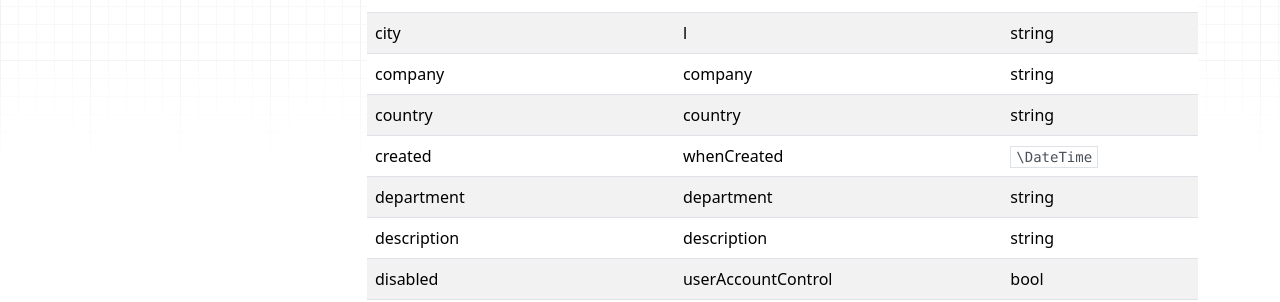
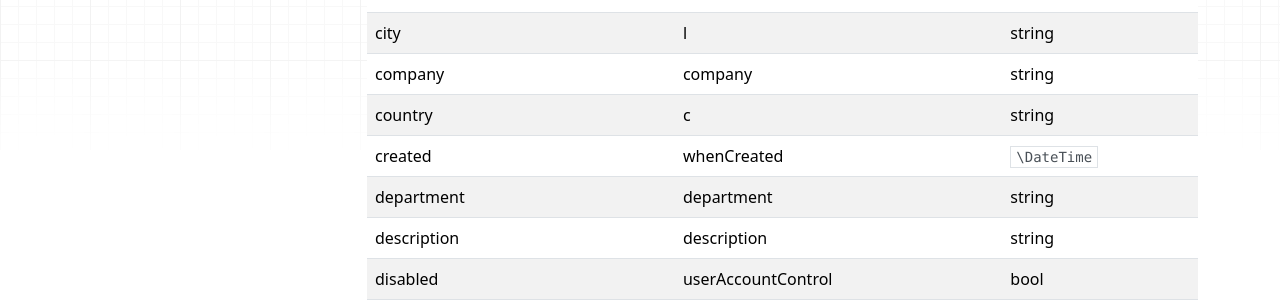
Before and after one commit to ldaptools/ldaptools, an MkDocs documentation site: the page built from docs/en/reference/Default-Schema-Attributes.md, in a window 1280 px wide and 900 px high, scrolled down 617 px. Shown: the part 156-458 px from the top of the window. Built offline with MkDocs 1.6.1, drawn with Linux system fonts in a browser that asks for light colours; nearby versions of some CDN libraries.

Commit message:
Small correction in the schema doc.

```diff
--- a/docs/en/reference/Default-Schema-Attributes.md
+++ b/docs/en/reference/Default-Schema-Attributes.md
@@ -29,7 +29,7 @@ These are typical LDAP user objects (`objectClass=user` and `objectCategory=pers
 | badPasswordCount | badPwdCount | int |
 | city | l | string |
 | company | company | string |
-| country | country | string |
+| country | c | string |
 | created | whenCreated | `\DateTime` |
 | department | department | string |
 | description | description | string |
```
